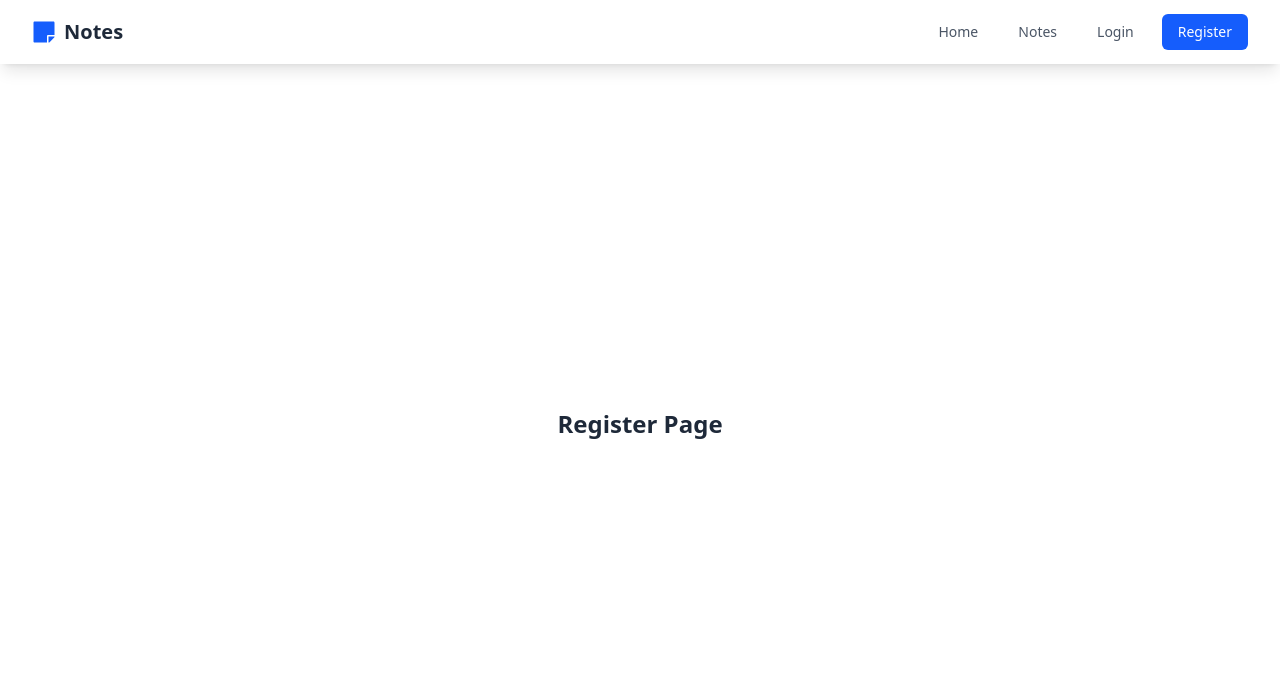
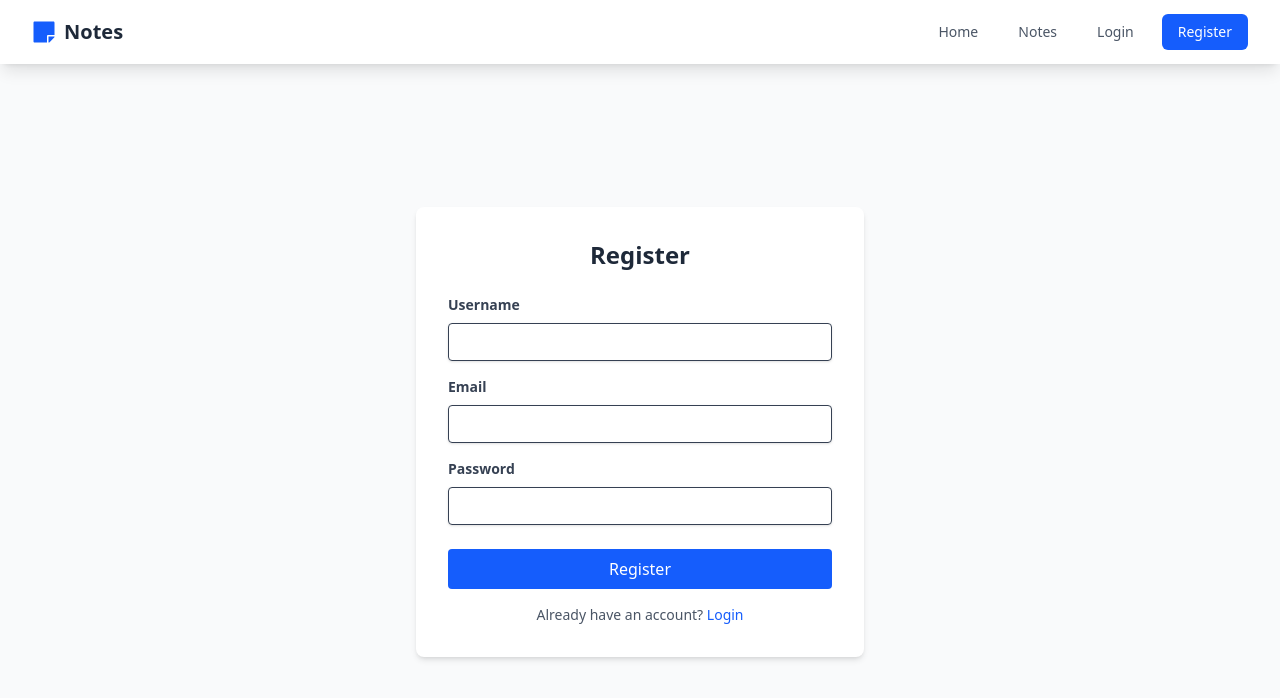
Before and after one commit to Vi303832/CM, a React (Vite) app in the folder front/: page /register in a window 1280 px wide. Shown: the top 698 px of the page. Built offline with nearby package versions, Linux system fonts and the light colour scheme.

Commit message:
Register ve Login sayfaları

```diff
--- a/front/src/pages/Login.jsx
+++ b/front/src/pages/Login.jsx
@@ -1,15 +1,83 @@
-import React from 'react';
+import React, { useState } from 'react';
 import Navbar from '../components/Navbar';
+import { useNavigate } from 'react-router-dom';
 
 const Login = () => {
+    const navigate = useNavigate();
+    const [formData, setFormData] = useState({
+        email: '',
+        password: ''
+    });
+
+    const handleChange = (e) => {
+        setFormData({
+            ...formData,
+            [e.target.name]: e.target.value
+        });
+    };
+
+    const handleSubmit = (e) => {
+        e.preventDefault();
+        // TODO: Implement login logic
+        console.log('Login attempt:', formData);
+    };
+
     return (
         <div className="h-screen flex flex-col">
             <Navbar />
-            <main className="pt-16 h-full flex items-center justify-center">
-                <div className="text-center">
-                    <h2 className="text-2xl font-semibold text-gray-800 mb-4">
-                        Login Page
-                    </h2>
+            <main className="pt-16 h-full flex items-center justify-center bg-gray-50">
+                <div className="bg-white p-8 rounded-lg shadow-md w-full max-w-md">
+                    <h2 className="text-2xl font-bold text-gray-800 mb-6 text-center">Login</h2>
+                    <form onSubmit={handleSubmit}>
+                        <div className="mb-4">
+                            <label className="block text-gray-700 text-sm font-bold mb-2" htmlFor="email">
+                                Email
+                            </label>
+                            <input
+                                type="email"
+                                id="email"
+                                name="email"
+                                value={formData.email}
+                                onChange={handleChange}
+                                className="shadow appearance-none border rounded w-full py-2 px-3 text-gray-700 leading-tight focus:outline-none focus:shadow-outline"
+                                required
+                            />
+                        </div>
+                        <div className="mb-6">
+                            <label className="block text-gray-700 text-sm font-bold mb-2" htmlFor="password">
+                                Password
+                            </label>
+                            <input
+                                type="password"
+                                id="password"
+                                name="password"
+                                value={formData.password}
+                                onChange={handleChange}
+                                className="shadow appearance-none border rounded w-full py-2 px-3 text-gray-700 leading-tight focus:outline-none focus:shadow-outline"
+                                required
+                            />
+                        </div>
+                        <div className="flex items-center justify-between">
+                            <button
+                                type="submit"
+                                className="bg-blue-600 text-white px-4 py-2 rounded hover:bg-blue-700 transition-colors w-full"
+                            >
+                                Login
+                            </button>
+                        </div>
+                        <div className="mt-4 text-center">
+                            <p className="text-sm text-gray-600">
+                                Don't have an account?{' '}
+                                <button
+                                    type="button"
+                                    onClick={() => navigate('/register')}
+                                    className="text-blue-600 hover:text-blue-800"
+                                >
+                                    Register
+                                </button>
+                            </p>
+                        </div>
+                    </form>
                 </div>
             </main>
         </div>
--- a/front/src/pages/Register.jsx
+++ b/front/src/pages/Register.jsx
@@ -1,15 +1,98 @@
-import React from 'react';
+import React, { useState } from 'react';
 import Navbar from '../components/Navbar';
+import { useNavigate } from 'react-router-dom';
 
 const Register = () => {
+    const navigate = useNavigate();
+    const [formData, setFormData] = useState({
+        username: '',
+        email: '',
+        password: ''
+    });
+
+    const handleChange = (e) => {
+        setFormData({
+            ...formData,
+            [e.target.name]: e.target.value
+        });
+    };
+
+    const handleSubmit = (e) => {
+        e.preventDefault();
+        // TODO: Implement registration logic
+        console.log('Registration attempt:', formData);
+    };
+
     return (
         <div className="h-screen flex flex-col">
             <Navbar />
-            <main className="pt-16 h-full flex items-center justify-center">
-                <div className="text-center">
-                    <h2 className="text-2xl font-semibold text-gray-800 mb-4">
-                        Register Page
-                    </h2>
+            <main className="pt-16 h-full flex items-center justify-center bg-gray-50">
+                <div className="bg-white p-8 rounded-lg shadow-md w-full max-w-md">
+                    <h2 className="text-2xl font-bold text-gray-800 mb-6 text-center">Register</h2>
+                    <form onSubmit={handleSubmit}>
+                        <div className="mb-4">
+                            <label className="block text-gray-700 text-sm font-bold mb-2" htmlFor="username">
+                                Username
+                            </label>
+                            <input
+                                type="text"
+                                id="username"
+                                name="username"
+                                value={formData.username}
+                                onChange={handleChange}
+                                className="shadow appearance-none border rounded w-full py-2 px-3 text-gray-700 leading-tight focus:outline-none focus:shadow-outline"
+                                required
+                            />
+                        </div>
+                        <div className="mb-4">
+                            <label className="block text-gray-700 text-sm font-bold mb-2" htmlFor="email">
+                                Email
+                            </label>
+                            <input
+                                type="email"
+                                id="email"
+                                name="email"
+                                value={formData.email}
+                                onChange={handleChange}
+                                className="shadow appearance-none border rounded w-full py-2 px-3 text-gray-700 leading-tight focus:outline-none focus:shadow-outline"
+                                required
+                            />
+                        </div>
+                        <div className="mb-6">
+                            <label className="block text-gray-700 text-sm font-bold mb-2" htmlFor="password">
+                                Password
+                            </label>
+                            <input
+                                type="password"
+                                id="password"
+                                name="password"
+                                value={formData.password}
+                                onChange={handleChange}
+                                className="shadow appearance-none border rounded w-full py-2 px-3 text-gray-700 leading-tight focus:outline-none focus:shadow-outline"
+                                required
+                            />
+                        </div>
+                        <div className="flex items-center justify-between">
+                            <button
+                                type="submit"
+                                className="bg-blue-600 text-white px-4 py-2 rounded hover:bg-blue-700 transition-colors w-full"
+                            >
+                                Register
+                            </button>
+                        </div>
+                        <div className="mt-4 text-center">
+                            <p className="text-sm text-gray-600">
+                                Already have an account?{' '}
+                                <button
+                                    type="button"
+                                    onClick={() => navigate('/login')}
+                                    className="text-blue-600 hover:text-blue-800"
+                                >
+                                    Login
+                                </button>
+                            </p>
+                        </div>
+                    </form>
                 </div>
             </main>
         </div>
```
